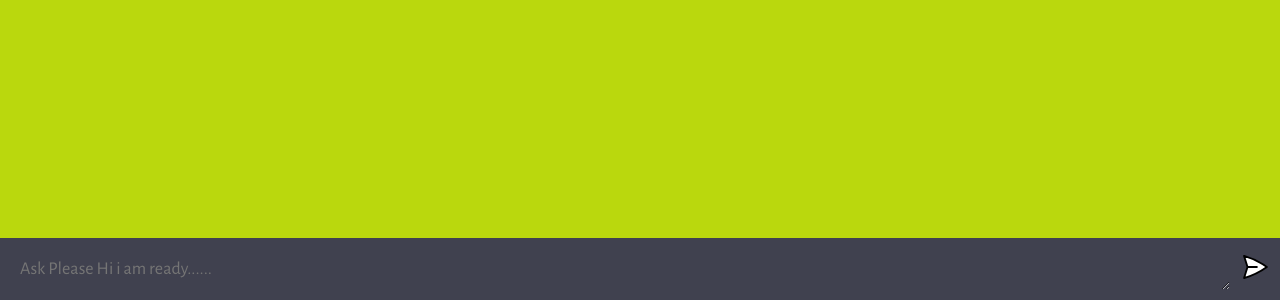
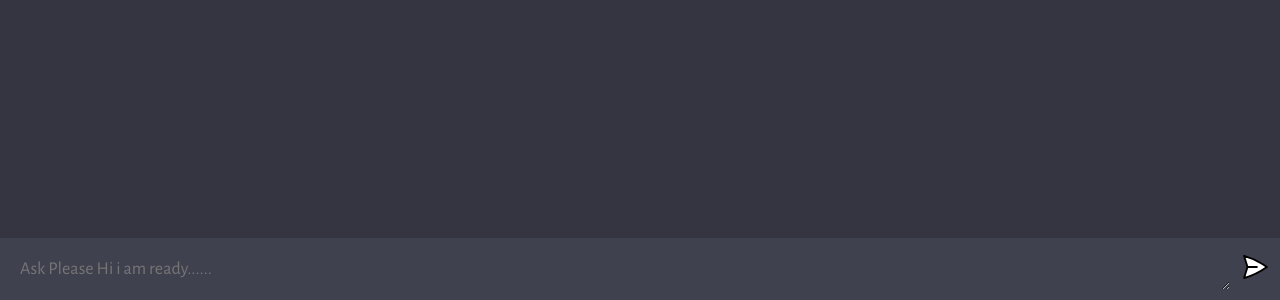
Before and after one commit to Ani33633/codexs, a website built with Vite: page client/index.html in a window 1280 px wide. Shown: the part 500-800 px from the top of the page. Built offline with nearby package versions, Linux system fonts and the light colour scheme.

Commit message:
six commit

```diff
--- a/client/style.css
+++ b/client/style.css
@@ -9,13 +9,14 @@
 }
 
 body {
-  background: #320461;
+  background: #343541;
+  ;
 }
 
 #app {
   width: 100vw;
   height: 100vh;
-  background: #bad80d;
+  background: #343541;
 
   display: flex;
   flex-direction: column;
```
